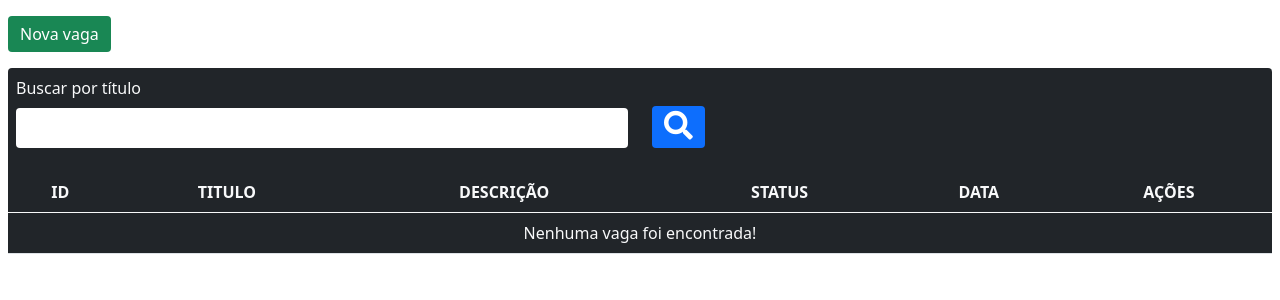
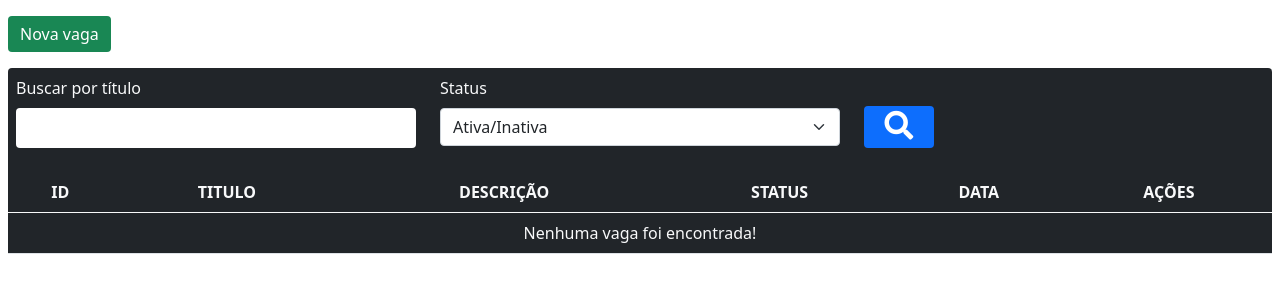
Before and after one commit to nicolsam/PHP-CRUD, a PHP site: page /index.php in a window 1280 px wide. Shown: the part 152-452 px from the top of the page. Run offline with PHP 8.4, Linux system fonts and the light colour scheme; data that the repository does not hold is empty.

Commit message:
Filtro de buscas adicionado no Frontend

```diff
--- a/includes/listagem.php
+++ b/includes/listagem.php
@@ -52,8 +52,16 @@
                         <label class="mb-2" for="search-input">Buscar por título</label>
                         <input type="text" name="busca" id="search-input" class="form-control p-2" value="<?=$busca?>">
                     </div>
+                    <div class="col ">
+                        <label class="mb-2">Status</label>
+                        <select name="status" class="form-select">
+                            <option value="" selected>Ativa/Inativa</option>
+                            <option value="sim">Ativa</option>
+                            <option value="nao">Inativa</option>
+                        </select>
+                    </div>
                     <div class="col d-flex align-items-end">
-                        <button type="submit" class="btn btn-primary"><i class="fas fa-search" style="font-size: 1.8rem !important;"></i></button>
+                        <button type="submit" class="btn btn-primary" style="width: 70px;"><i class="fas fa-search" style="font-size: 1.8rem !important;"></i></button>
                     </div>
                 </div>
             </form>
```
